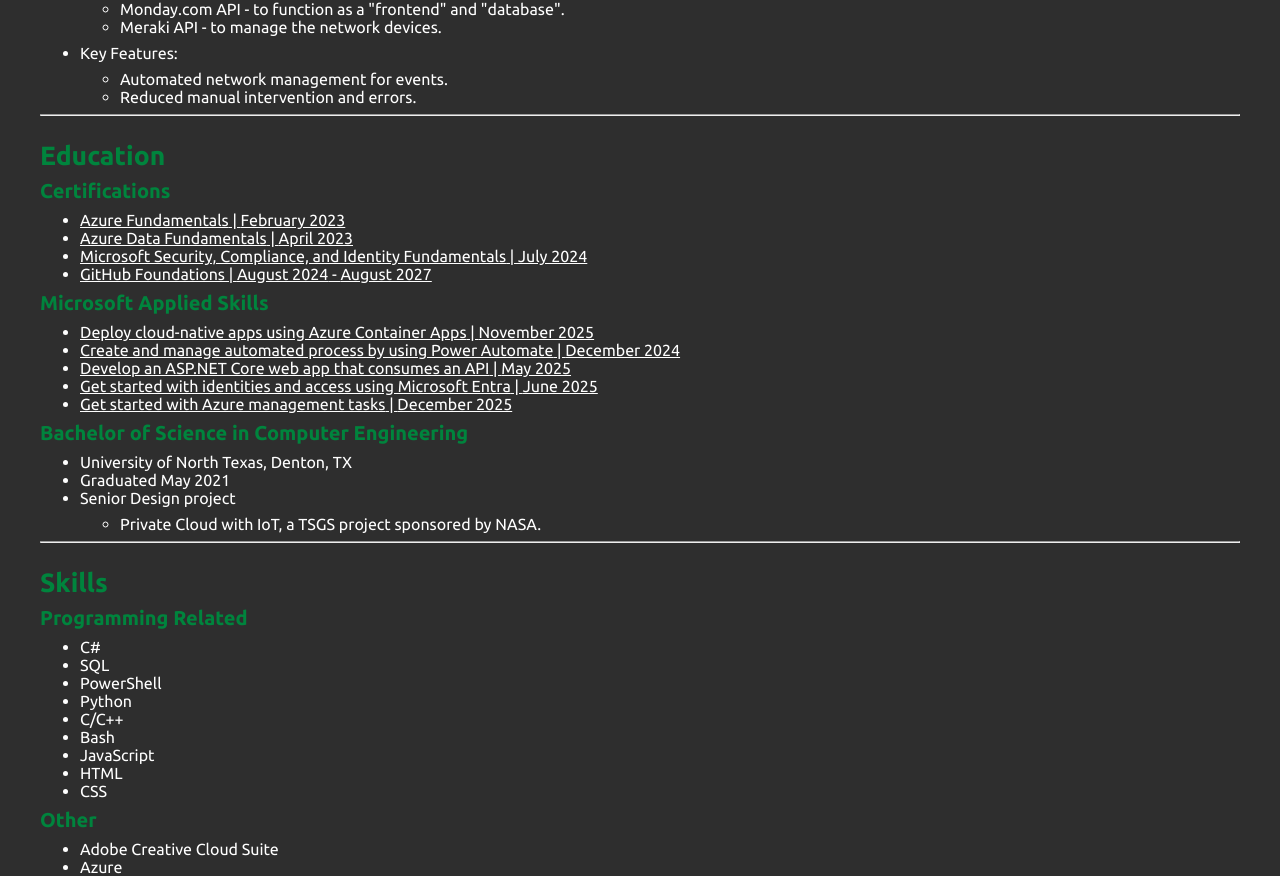
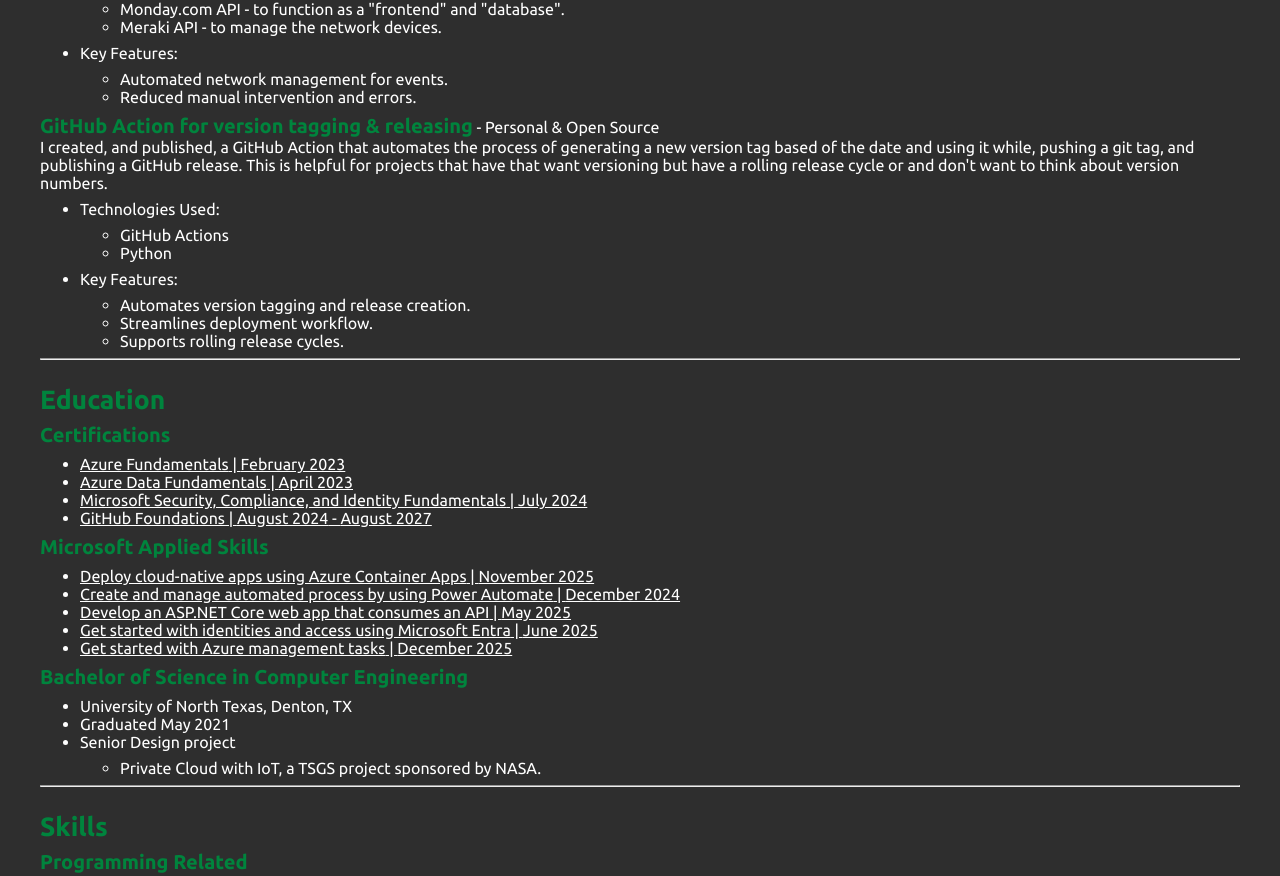
Before and after one commit to MicahWW/MicahWW, a Next.js app: page / in a window 1280 px wide. Shown: the part 1795-2671 px from the top of the page. Built offline with nearby package versions, Linux system fonts and the light colour scheme.

Commit message:
New project

```diff
--- a/src/app/page.tsx
+++ b/src/app/page.tsx
@@ -197,6 +197,22 @@
                     "Reduced manual intervention and errors."
                 ]
             }
+        ),
+        new projectModel(
+            "GitHub Action for version tagging & releasing",
+            "I created, and published, a GitHub Action that automates the process of generating a new version tag based of the date and using it while, pushing a git tag, and publishing a GitHub release. This is helpful for projects that have that want versioning but have a rolling release cycle or and don't want to think about version numbers.",
+            "Personal & Open Source",
+            {
+                "Technologies Used": [
+                    "GitHub Actions",
+                    "Python"
+                ],
+                "Key Features": [
+                    "Automates version tagging and release creation.",
+                    "Streamlines deployment workflow.",
+                    "Supports rolling release cycles."
+                ]
+            }
         )
     ];
 
```
